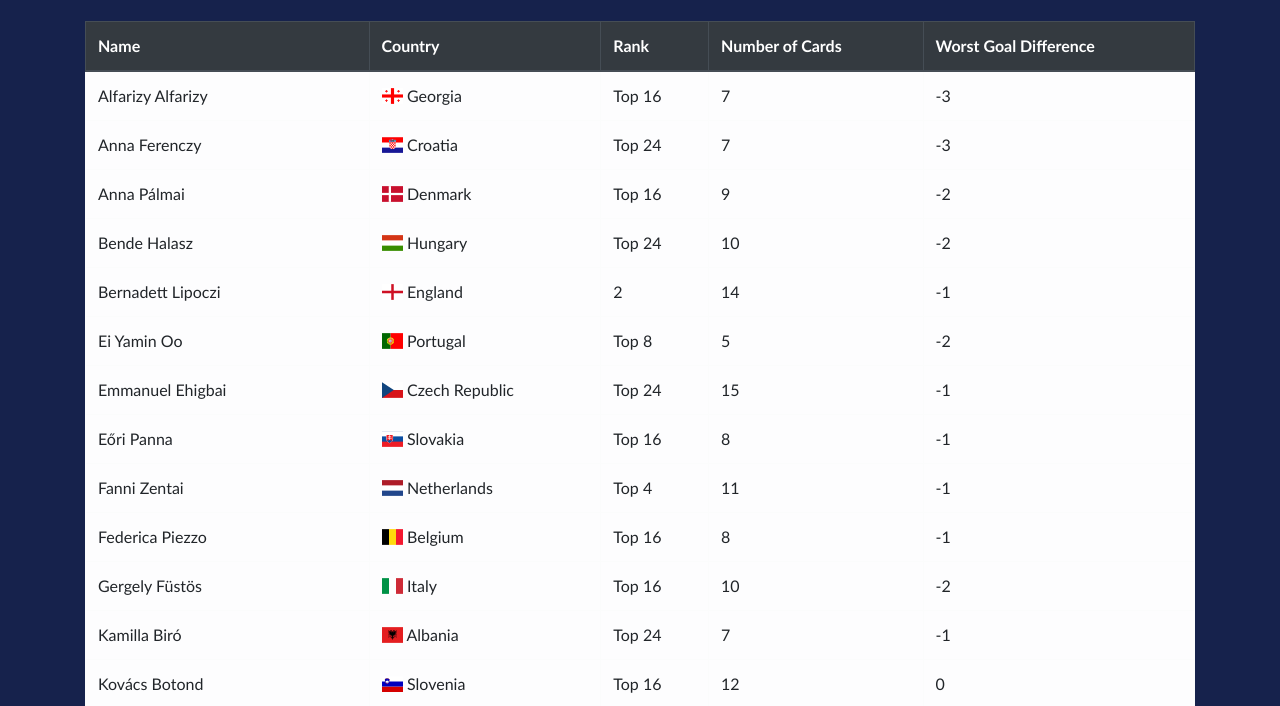
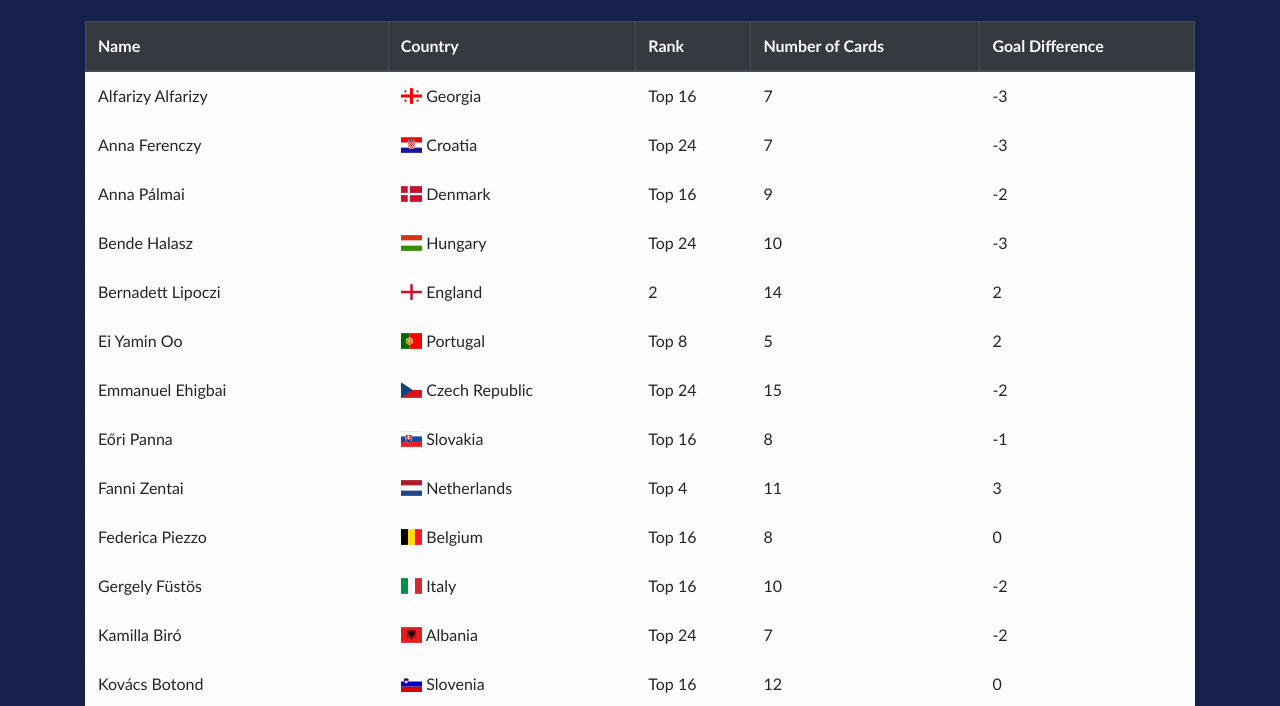
Before and after one commit to bendehalasz/QneiformEuro2024, a plain HTML site: page index.html in a window 1280 px wide. Shown: the part 89-795 px from the top of the page. Drawn offline with nearby package versions, Linux system fonts and the light colour scheme.

Commit message:
fix goal differnece

```diff
--- a/index.html
+++ b/index.html
@@ -19,7 +19,7 @@
                     <th>Country</th>
                     <th>Rank</th>
                     <th>Number of Cards</th>
-                    <th>Worst Goal Difference</th>
+                    <th>Goal Difference</th>
 
                 </tr>
             </thead>
--- a/script.js
+++ b/script.js
@@ -3,30 +3,30 @@ const passwords = ['nutmeg29', 'pass28', 'referee53', 'goal35', 'hat-trick28', '
 var countries = ['Spain', 'Portugal', 'Ukraine', 'Albania', 'Denmark', 'Belgium', 'Italy', 'Croatia', 'Romania', 'Hungary', 'Germany', 'France', 'Serbia', 'England', 'Netherlands', 'Turkey', 'Czech Republic', 'Georgia', 'Scotland', 'Switzerland', 'Austria', 'Slovenia', 'Slovakia', 'Poland'];
 
 const euro2024Teams = {
-    "Albania": { code: "al", url: "2--albania", rank: "Top 24", cards: "7", worst: "-1" },
-    "Austria": { code: "at", url: "8--austria", rank: "Top 16", cards: "12", worst: "-1" },
-    "Belgium": { code: "be", url: "13--belgium", rank: "Top 16", cards: "8", worst: "-1" },
+    "Albania": { code: "al", url: "2--albania", rank: "Top 24", cards: "7", worst: "-2" },
+    "Austria": { code: "at", url: "8--austria", rank: "Top 16", cards: "12", worst: "1" },
+    "Belgium": { code: "be", url: "13--belgium", rank: "Top 16", cards: "8", worst: "0" },
     "Croatia": { code: "hr", url: "56370--croatia", rank: "Top 24", cards: "7", worst: "-3" },
-    "Czech Republic": { code: "cz", url: "58837--czechia", rank: "Top 24", cards: "15", worst: "-1" },
+    "Czech Republic": { code: "cz", url: "58837--czechia", rank: "Top 24", cards: "15", worst: "-2" },
     "Denmark": { code: "dk", url: "35--denmark", rank: "Top 16", cards: "9", worst: "-2" },
-    "England": { code: "gb-eng", url: "39--england", rank: "2", cards: "14", worst: "-1" },
-    "France": { code: "fr", url: "43--france", rank: "Top 4", cards: "9", worst: "-1" },
+    "England": { code: "gb-eng", url: "39--england", rank: "2", cards: "14", worst: "2" },
+    "France": { code: "fr", url: "43--france", rank: "Top 4", cards: "9", worst: "1" },
     "Georgia": { code: "ge", url: "57157--georgia", rank: "Top 16", cards: "7", worst: "-3" },
-    "Germany": { code: "de", url: "47--germany", rank: "Top 8", cards: "14", worst: "-1" },
-    "Hungary": { code: "hu", url: "57--hungary", rank: "Top 24", cards: "10", worst: "-2" },
+    "Germany": { code: "de", url: "47--germany", rank: "Top 8", cards: "14", worst: "7" },
+    "Hungary": { code: "hu", url: "57--hungary", rank: "Top 24", cards: "10", worst: "-3" },
     "Italy": { code: "it", url: "66--italy", rank: "Top 16", cards: "10", worst: "-2" },
-    "Netherlands": { code: "nl", url: "95--netherlands", rank: "Top 4", cards: "11", worst: "-1" },
-    "Poland": { code: "pl", url: "109--poland", rank: "Top 24", cards: "8", worst: "-2" },
-    "Portugal": { code: "pt", url: "110--portugal", rank: "Top 8", cards: "5", worst: "-2" },
-    "Romania": { code: "ro", url: "113--romania", rank: "Top 16", cards: "9", worst: "-3" },
-    "Scotland": { code: "gb-sct", url: "117--scotland", rank: "Top 24", cards: "6", worst: "-4" },
+    "Netherlands": { code: "nl", url: "95--netherlands", rank: "Top 4", cards: "11", worst: "3" },
+    "Poland": { code: "pl", url: "109--poland", rank: "Top 24", cards: "8", worst: "-3" },
+    "Portugal": { code: "pt", url: "110--portugal", rank: "Top 8", cards: "5", worst: "2" },
+    "Romania": { code: "ro", url: "113--romania", rank: "Top 16", cards: "9", worst: "-2" },
+    "Scotland": { code: "gb-sct", url: "117--scotland", rank: "Top 24", cards: "6", worst: "-5" },
     "Serbia": { code: "rs", url: "147--serbia", rank: "Top 24", cards: "9", worst: "-1" },
     "Slovakia": { code: "sk", url: "58836--slovakia", rank: "Top 16", cards: "8", worst: "-1" },
     "Slovenia": { code: "si", url: "57163--slovenia", rank: "Top 16", cards: "12", worst: "0" },
-    "Spain": { code: "es", url: "122--spain", rank: "1", cards: "17", worst: "1" },
-    "Switzerland": { code: "ch", url: "128--switzerland", rank: "Top 8", cards: "10", worst: "0" },
-    "Turkey": { code: "tr", url: "135--turkiye", rank: "Top 8", cards: "21", worst: "-3" },
-    "Ukraine": { code: "ua", url: "57166--ukraine", rank: "Top 24", cards: "3", worst: "-3" }
+    "Spain": { code: "es", url: "122--spain", rank: "1", cards: "17", worst: "11" },
+    "Switzerland": { code: "ch", url: "128--switzerland", rank: "Top 8", cards: "10", worst: "4" },
+    "Turkey": { code: "tr", url: "135--turkiye", rank: "Top 8", cards: "21", worst: "0" },
+    "Ukraine": { code: "ua", url: "57166--ukraine", rank: "Top 24", cards: "3", worst: "-2" }
 };
 
 const tbody = document.querySelector('tbody');
```
